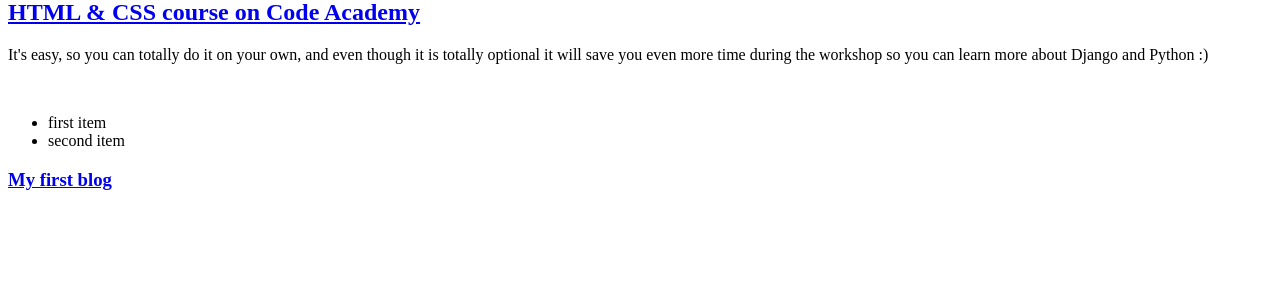
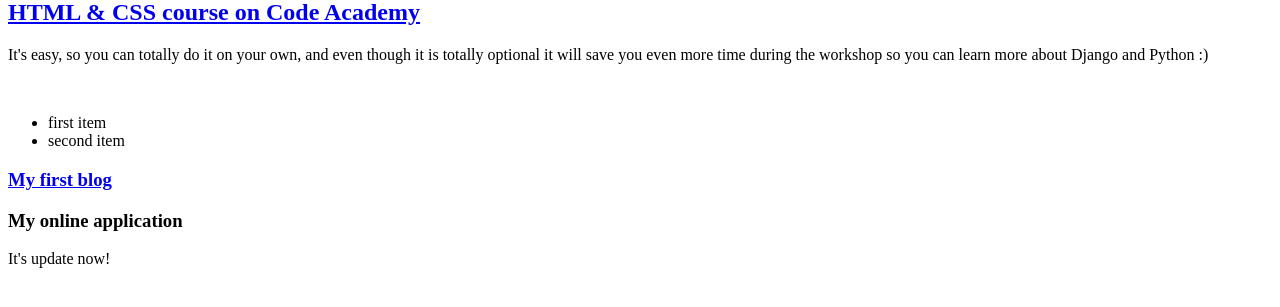
Before and after one commit to Xiaotong713986/my-first-blog, a Django app: page / in a window 1280 px wide. Shown: the part 157-464 px from the top of the page. Run offline with Django 3.2, Linux system fonts and the light colour scheme.

Commit message:
update HTML

```diff
--- a/blog/templates/blog/post_list.html
+++ b/blog/templates/blog/post_list.html
@@ -23,6 +23,10 @@
 			<h3><a href="https://github.com/Xiaotong713986/my-first-blog">My first blog</a></h3>
 		</div>
 
+		<div>
+			<h3><a herf="http://xiaotong713986.pythonanywhere.com/">My online application</a></h3>
 
+		<p>It's update now!</p>
+		</div>
 	</body>
 </html>
```
